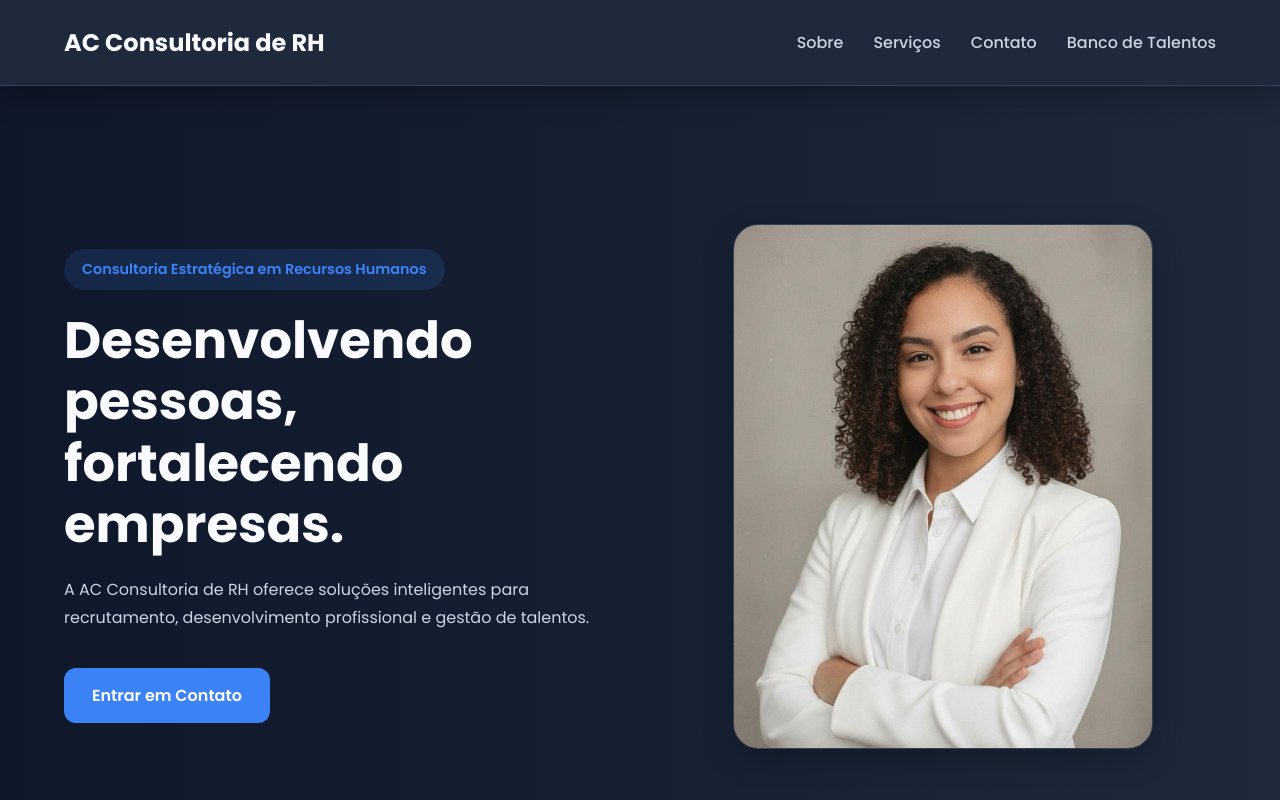
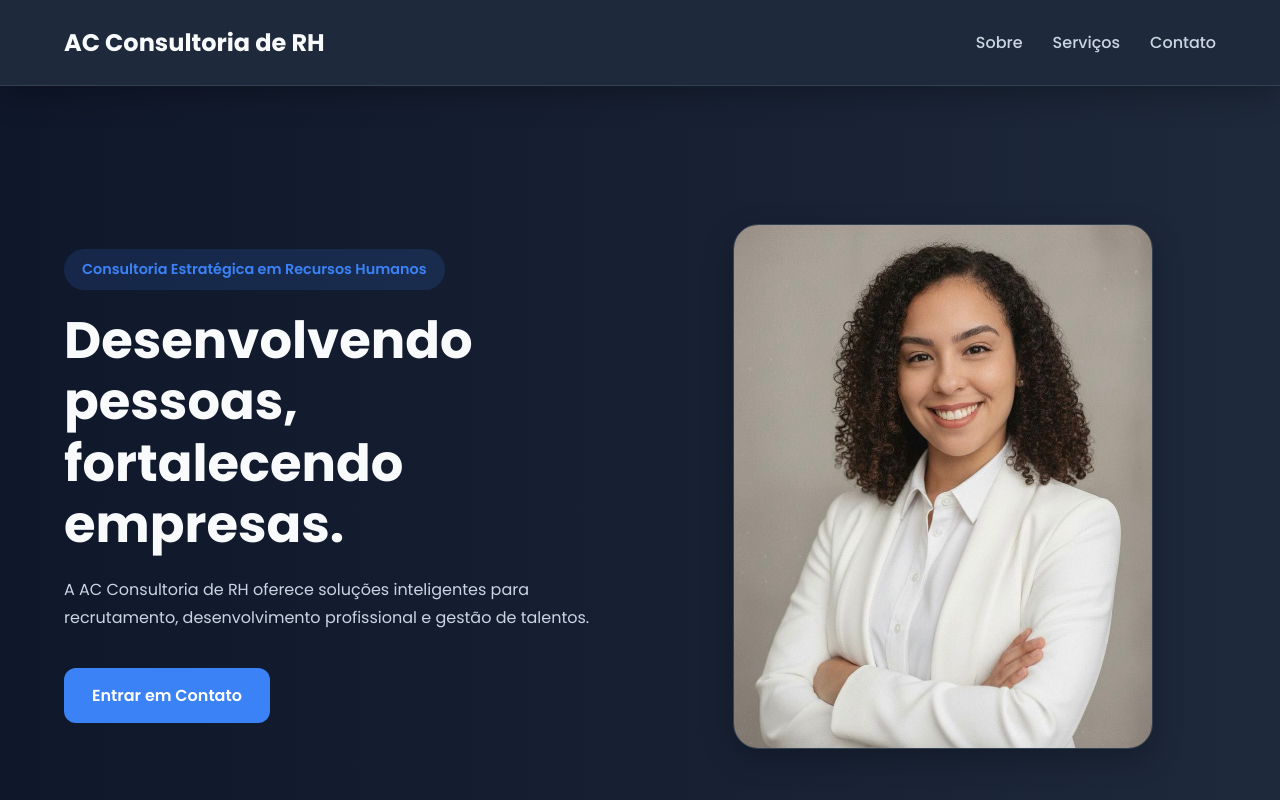
Before and after one commit to EliatanGabriel/AC-Consutoria-de-RH, a plain HTML site: page index.html in a window 1280 px wide. Shown: the top 800 px of the page. Drawn offline with Linux system fonts and the light colour scheme.

Commit message:
add remove link

```diff
--- a/index.html
+++ b/index.html
@@ -29,7 +29,7 @@
             <li><a href="#sobre">Sobre</a></li>
             <li><a href="#servicos">Serviços</a></li>
             <li><a href="#contato">Contato</a></li>
-            <li><a href="#talentos">Banco de Talentos</a></li>
+            <!-- <li><a href="#talentos">Banco de Talentos</a></li> -->
           </ul>
         </nav>
       </div>
```
